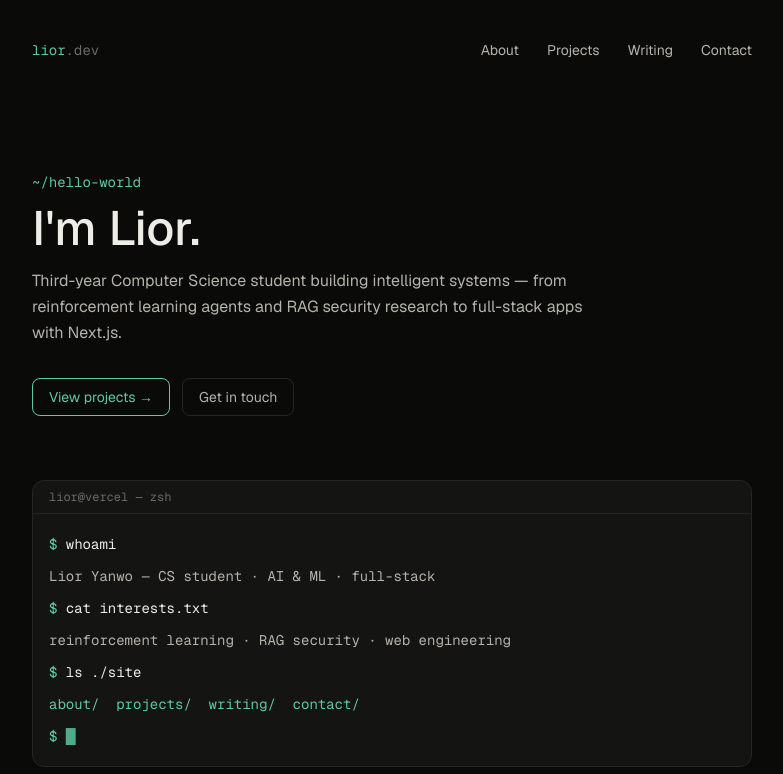
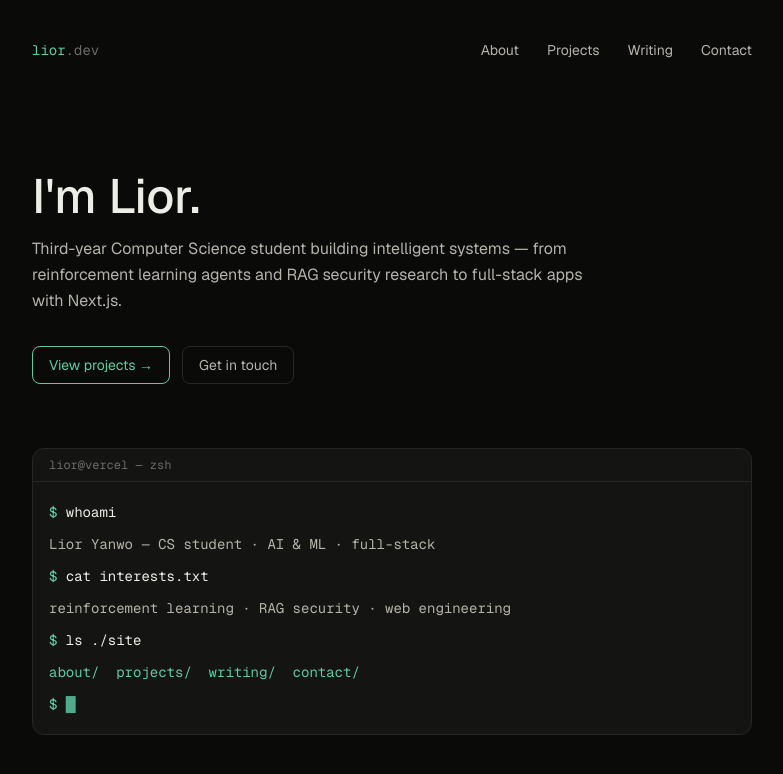
Before and after one commit to Lioryanwo/personal-website, a Next.js app: page / in a window 1280 px wide. Shown: the top 774 px of the page, without its empty margins (248-1031 px from the left). Built offline with nearby package versions, Linux system fonts and the light colour scheme.

Commit message:
Change headers

```diff
--- a/app/page.tsx
+++ b/app/page.tsx
@@ -17,7 +17,6 @@ export default function Home() {
       <Nav />
 
       <section className="mt-20 sm:mt-28">
-        <p className="font-mono text-sm text-accent">~/hello-world</p>
         <h1 className="mt-3 text-4xl font-medium sm:text-5xl">I&apos;m Lior.</h1>
         <p className="mt-4 max-w-xl leading-relaxed text-muted">
           Third-year Computer Science student building intelligent systems —
```
